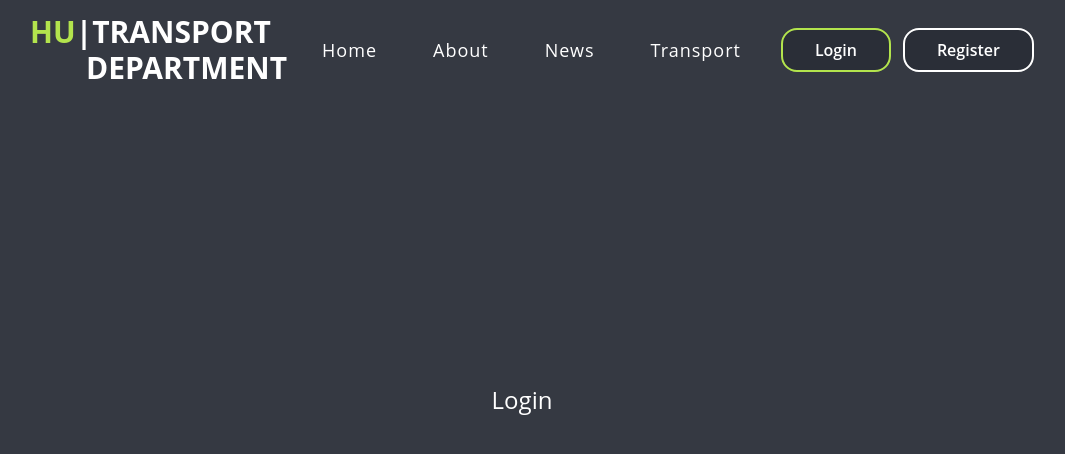
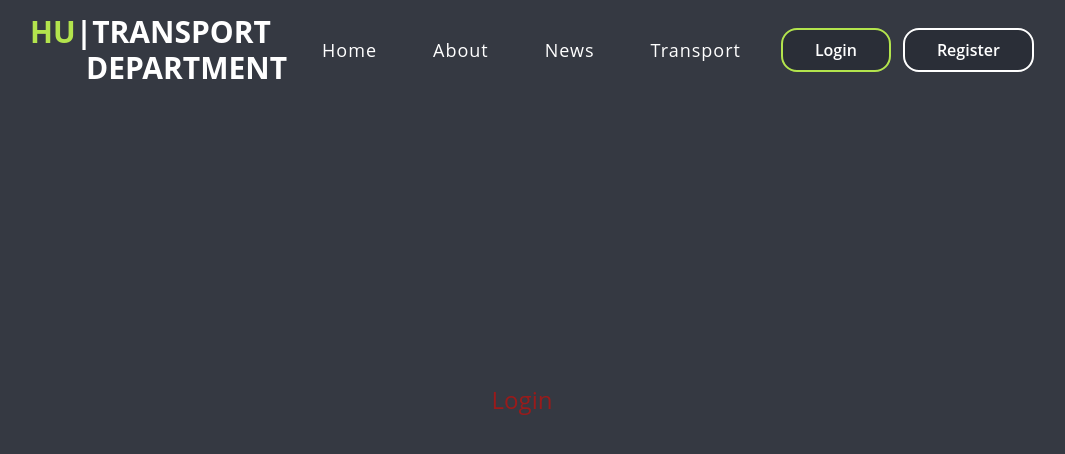
Before and after one commit to usmanqamar123/Hamdard-Transport-System, a React (Vite) app: page /login in a window 1280 px wide. Shown: the top 454 px of the page, without its empty margins (118-1183 px from the left). Built offline with nearby package versions, Linux system fonts and the light colour scheme.

Commit message:
:fire: Get in touch section complete

```diff
--- a/src/components/Header.jsx
+++ b/src/components/Header.jsx
@@ -56,7 +56,7 @@
             ))}
 
             <div className="flex flex-col md:flex-row justify-center items-center gap-3 lg:text-base md:text-xs py-4">
-              <Link to="/signin">
+              <Link to="/login">
               <button className=" bg-secondary border-2 hover:border-opacity-80 border-primarytwo text-white rounded-2xl py-2 px-3 lg:px-8 lg:py-2">
                 Login
               </button>
--- a/src/pages/Login.jsx
+++ b/src/pages/Login.jsx
@@ -2,7 +2,7 @@
 
 const Login = () => {
   return (
-    <div className='w-full h-screen flex items-center justify-center p-20  text-white'>
+    <div className='w-full h-screen flex items-center justify-center text-red-800'>
     <h1 className='text-2xl'>Login</h1>
     </div>
   )
```
